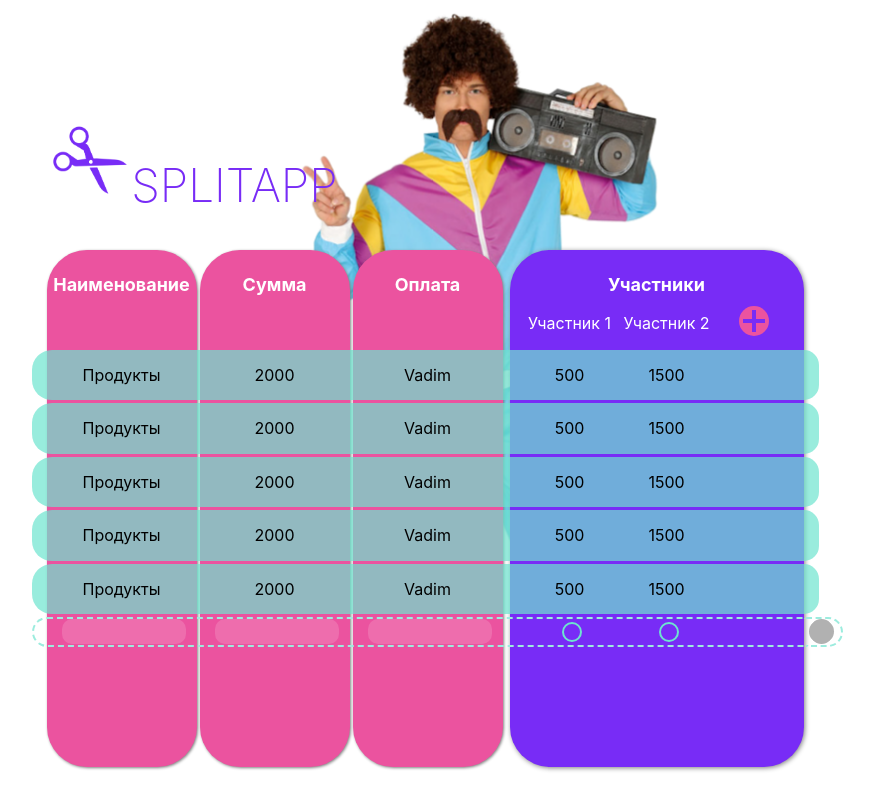
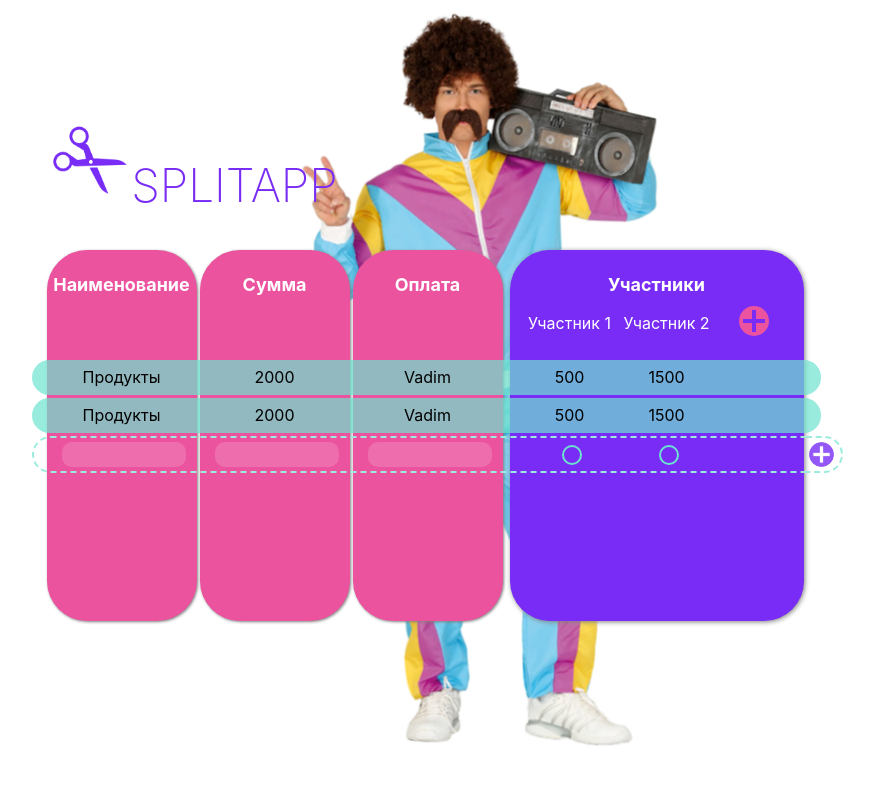
Before and after one commit to vgaidukov/splitapp, a React (Create React App) app: page / in a window 1280 px wide. Shown: the whole page, without its empty margins (215-1089 px from the left). Built offline with nearby package versions, Linux system fonts and the light colour scheme; grey boxes are pictures that could not be loaded.

Commit message:
style Items & Item

```diff
--- a/src/components/Calculator/Calculator.css
+++ b/src/components/Calculator/Calculator.css
@@ -1,7 +1,7 @@
 .calculator {
   display: grid;
   grid-template-columns: repeat(3, 153px);
-  grid-template-rows: repeat(6, minmax(30px, min-content));
+  grid-template-rows: repeat(6, minmax(37px, min-content));
   /* position: relative; */
   /* min-height: 450px; */
 
--- a/src/components/Item/Item.css
+++ b/src/components/Item/Item.css
@@ -1,6 +1,6 @@
 .item {
   margin-bottom: 3px;
-  min-height: 30px;
+  min-height: 35px;
   display: flex;
   /* min-width: 100%; */
   padding: 0 0 0 15px;
@@ -15,8 +15,8 @@
 }
 
 .item__column {
-  /* padding: 0; */
-  /* margin: 0 20px; */
+  padding: 0;
+  margin: 0;
   display: flex;
   justify-content: center;
   color: black;
--- a/src/components/ItemButtons/ItemButtons.css
+++ b/src/components/ItemButtons/ItemButtons.css
@@ -1,6 +1,6 @@
 .item__buttons {
   height: 100%;
-  min-width: 15px;
+  min-width: 17px;
   display: flex;
   position: absolute;
   left: 100%;
@@ -31,7 +31,7 @@
 }
 
 .item__button-image:hover {
-  transform: scale(1.5);
+  transform: scale(1.3);
 }
 
 .item__button-image_visible {
--- a/src/components/Items/Items.css
+++ b/src/components/Items/Items.css
@@ -1,5 +1,5 @@
 .items {
-  margin: 100px 0 0 -15px;
+  margin: 110px 0 0 -15px;
   padding: 0;
   width: calc(100% + 15px);
   grid-column: 1/5;
--- a/src/components/Items/Items.js
+++ b/src/components/Items/Items.js
@@ -24,36 +24,6 @@ function Items() {
       },
       "id": 2,
     },
-    {
-      "name": "",
-      "amount": 2000,
-      "paid": "1",
-      "participants": {
-        "1": 500,
-        "2": 1500,
-      },
-      "id": 2,
-    },
-    {
-      "name": "",
-      "amount": 2000,
-      "paid": "1",
-      "participants": {
-        "1": 500,
-        "2": 1500,
-      },
-      "id": 2,
-    },
-    {
-      "name": "",
-      "amount": 2000,
-      "paid": "1",
-      "participants": {
-        "1": 500,
-        "2": 1500,
-      },
-      "id": 2,
-    },
   ];
 
   return (
```
Also changed, not shown: src/images/button-add.png (added), src/images/button-delete.png.
